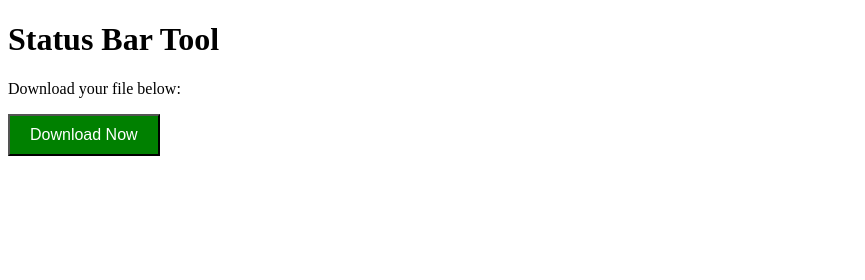
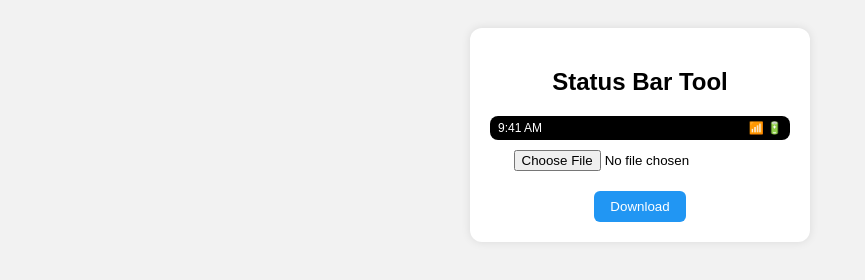
Before and after one commit to pareekamit49-cmd/statusbar-tool, a plain HTML site: page index.html in a window 1280 px wide. Shown: the whole page, without its empty margins (0-865 px from the left). Drawn offline with Linux system fonts and the light colour scheme.

Commit message:
Update index.html

```diff
--- a/index.html
+++ b/index.html
@@ -1,14 +1,120 @@
 <!DOCTYPE html>
-<html>
+<html lang="en">
 <head>
+  <meta charset="UTF-8" />
+  <meta name="viewport" content="width=device-width, initial-scale=1.0"/>
   <title>Status Bar Tool</title>
+  <style>
+    body {
+      font-family: sans-serif;
+      background-color: #f2f2f2;
+      display: flex;
+      flex-direction: column;
+      align-items: center;
+      padding: 20px;
+    }
+    .container {
+      background-color: #fff;
+      padding: 20px;
+      border-radius: 12px;
+      box-shadow: 0 0 10px rgba(0,0,0,0.1);
+      width: 300px;
+      text-align: center;
+    }
+    .status-bar {
+      position: relative;
+      background-color: #000;
+      color: white;
+      height: 24px;
+      border-radius: 8px;
+      margin-bottom: 10px;
+      display: flex;
+      align-items: center;
+      justify-content: space-between;
+      padding: 0 8px;
+      font-size: 12px;
+    }
+    input[type="file"] {
+      display: block;
+      margin: 10px auto;
+    }
+    img.preview {
+      width: 100%;
+      margin-top: 10px;
+      border-radius: 8px;
+      display: none;
+    }
+    button {
+      margin-top: 10px;
+      padding: 8px 16px;
+      border: none;
+      background-color: #2196f3;
+      color: white;
+      border-radius: 6px;
+      cursor: pointer;
+    }
+  </style>
 </head>
 <body>
-  <h1>Status Bar Tool</h1>
-  <p>Download your file below:</p>
 
-  <a href="tool.apk" download>
-    <button style="padding:10px 20px; background-color:green; color:white; font-size:16px;">Download Now</button>
-  </a>
+  <div class="container">
+    <h2>Status Bar Tool</h2>
+    <div class="status-bar" id="statusBar">
+      <span>9:41 AM</span>
+      <span>📶 🔋</span>
+    </div>
+
+    <input type="file" accept="image/*" id="upload" />
+    <img id="preview" class="preview" />
+
+    <button onclick="downloadImage()">Download</button>
+  </div>
+
+  <script>
+    const upload = document.getElementById("upload");
+    const preview = document.getElementById("preview");
+
+    upload.addEventListener("change", function () {
+      const file = this.files[0];
+      if (file) {
+        const reader = new FileReader();
+        reader.onload = function (e) {
+          preview.src = e.target.result;
+          preview.style.display = "block";
+        };
+        reader.readAsDataURL(file);
+      }
+    });
+
+    function downloadImage() {
+      const canvas = document.createElement("canvas");
+      const ctx = canvas.getContext("2d");
+      const img = document.getElementById("preview");
+
+      if (!img.src) {
+        alert("Please upload an image first.");
+        return;
+      }
+
+      canvas.width = img.width;
+      canvas.height = img.height + 24; // status bar height
+
+      // Draw status bar
+      ctx.fillStyle = "#000";
+      ctx.fillRect(0, 0, canvas.width, 24);
+      ctx.fillStyle = "#fff";
+      ctx.font = "14px sans-serif";
+      ctx.fillText("9:41 AM", 10, 16);
+      ctx.fillText("📶 🔋", canvas.width - 50, 16);
+
+      // Draw image below status bar
+      ctx.drawImage(img, 0, 24, img.width, img.height);
+
+      const link = document.createElement("a");
+      link.download = "statusbar-image.png";
+      link.href = canvas.toDataURL();
+      link.click();
+    }
+  </script>
 </body>
 </html>
```
